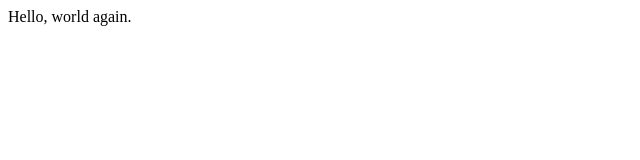
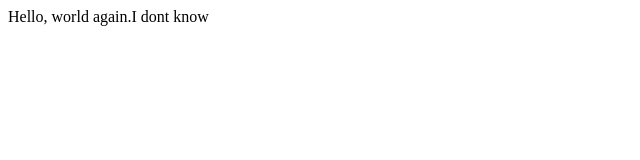
Before and after one commit to meshack-jackson/lecture0, a plain HTML site: page hello.html in a window 1280 px wide. Shown: the full height of the page, 0-640 px from the left. Drawn offline with Linux system fonts and the light colour scheme.

Commit message:
Update hello.html

```diff
--- a/hello.html
+++ b/hello.html
@@ -7,6 +7,6 @@
 	<title>My new repository CS50</title>
 </head>
 <body>
-	Hello, world again.
+	Hello, world again.I dont know
 </body>
 </html>
```
